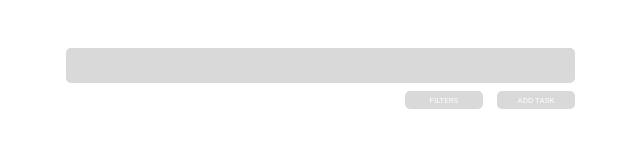
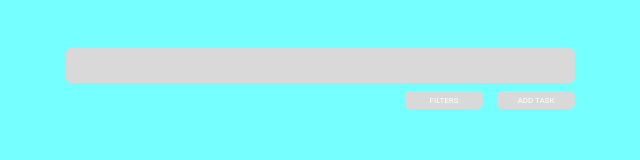
Before and after one commit to jstut0011/Todo-list, a plain HTML site: page index.html in a window 1280 px wide. Shown: the whole page, without its empty margins (320-960 px from the left). Drawn offline with Linux system fonts and the light colour scheme.

Commit message:
Add background

```diff
--- a/style.css
+++ b/style.css
@@ -7,6 +7,7 @@ body {
   margin: 0;
   padding: 0;
   font-family: 'Roboto', sans-serif;
+  background-color: rgba(0, 255, 255, 0.537);
 }
 
 main {
```
